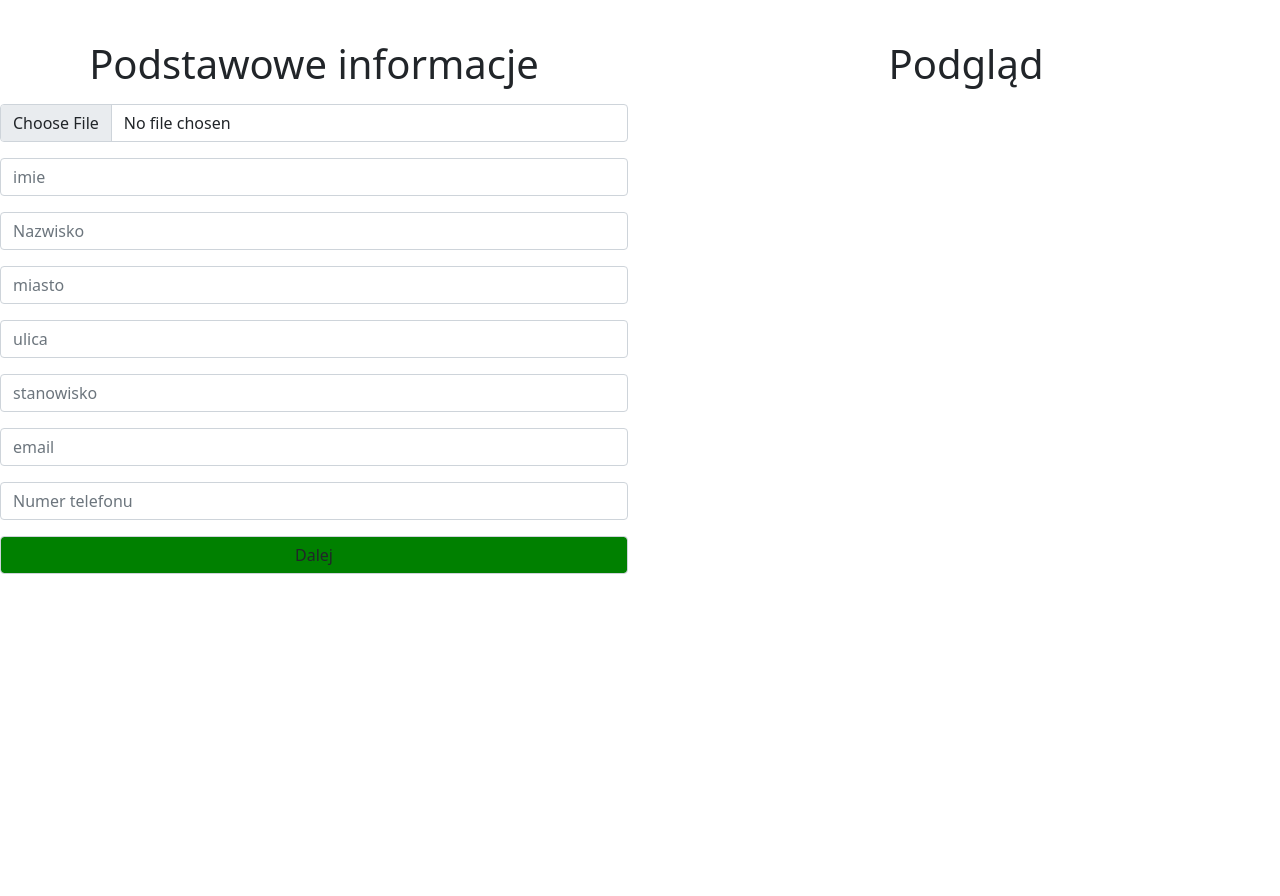
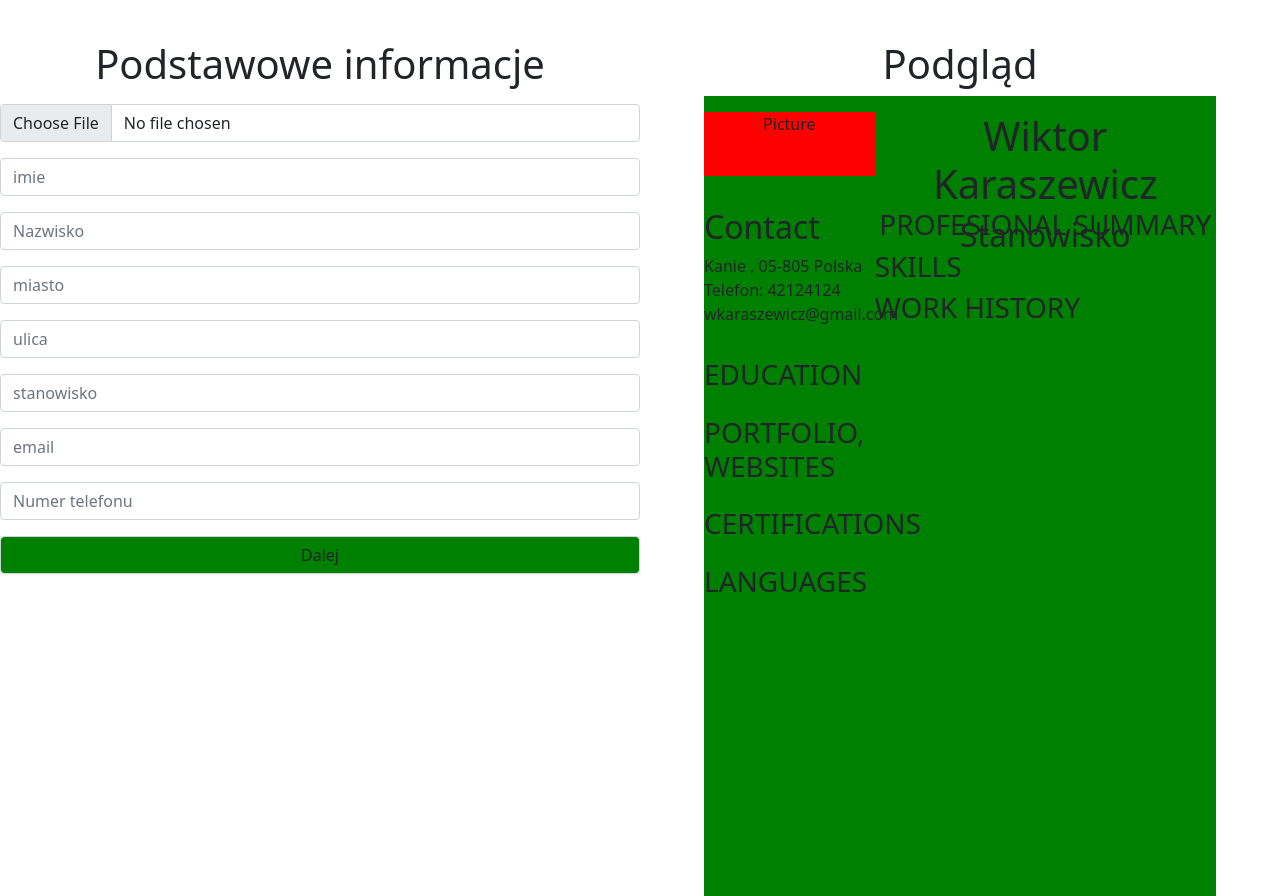
Before and after one commit to Wikkktor/CVmaker, a Django app: page /create/ in a window 1280 px wide. Shown: the part 56-952 px from the top of the page. Before the commit the page ends 630 px from the top, so only its background shows below. Run offline with Django 3.2, Linux system fonts and the light colour scheme.

Commit message:
bootstrap view elements

```diff
--- a/templates/profile_add.html
+++ b/templates/profile_add.html
@@ -1,6 +1,6 @@
 {% extends 'main_page.html' %}
 {% block content %}
-    <div class="row myform">
+    <div class="row myform" style="--bs-gutter-x: 0;">
         <div class="col-sm-6">
             <form method="post">
                 {% csrf_token %}
@@ -65,8 +65,57 @@
             </form>
         </div>
 
-        <div style="text-align: center" class="col-sm-6 cvsee">
+        <div style="text-align: center;" class="col-sm-6 cvsee">
             <h1> Podgląd </h1>
+            <div style="margin: auto; width: 80%; height: 100vh; background-color: green">
+                <div class="row" style="--bs-gutter-x: 0; height: 10vh;">
+                    {#                    Left side#}
+
+                    <div style="margin-top: 2vh;" class="col-4">
+                        <div style="margin: auto; height: 8vh; background-color: red;"> Picture</div>
+                    </div>
+                    {#                      Right side#}
+                    <div style="margin-top: 2vh;" class="col-8">
+                        <div style="height: 100%">
+                            <h1>Wiktor Karaszewicz</h1>
+                            <h2> Stanowisko</h2>
+                        </div>
+                    </div>
+                </div>
+                <div class="row" style="--bs-gutter-x: 0; height: 10vh; margin-top: 2vh;">
+                    <div style="margin-top: 2vh;" class="col-4">
+                        <div style="text-align: left">
+                            <h2> Contact </h2>
+                            <span> Kanie , 05-805 Polska</span><br>
+                            <span> Telefon: 42124124</span><br>
+                            <span> wkaraszewicz@gmail.com</span><br>
+                        </div>
+                        <div style="text-align: left; margin-top: 4vh;">
+                            <h3> EDUCATION </h3>
+                        </div>
+                        <div style="text-align: left; margin-top: 3vh;">
+                            <h3> PORTFOLIO, WEBSITES</h3>
+                        </div>
+                        <div style="text-align: left; margin-top: 3vh;">
+                            <h3> CERTIFICATIONS </h3>
+                        </div>
+                        <div style="text-align: left; margin-top: 3vh;">
+                            <h3> LANGUAGES</h3>
+                        </div>
+                    </div>
+                    <div style="margin-top: 2vh;" class="col-8">
+                        <div>
+                            <h3> PROFESIONAL SUMMARY</h3>
+                        </div>
+                        <div style="text-align: left">
+                            <h3>SKILLS</h3>
+                        </div>
+                        <div style="text-align: left">
+                            <h3>WORK HISTORY</h3>
+                        </div>
+                    </div>
+                </div>
+            </div>
         </div>
     </div>
 {% endblock %}
```
